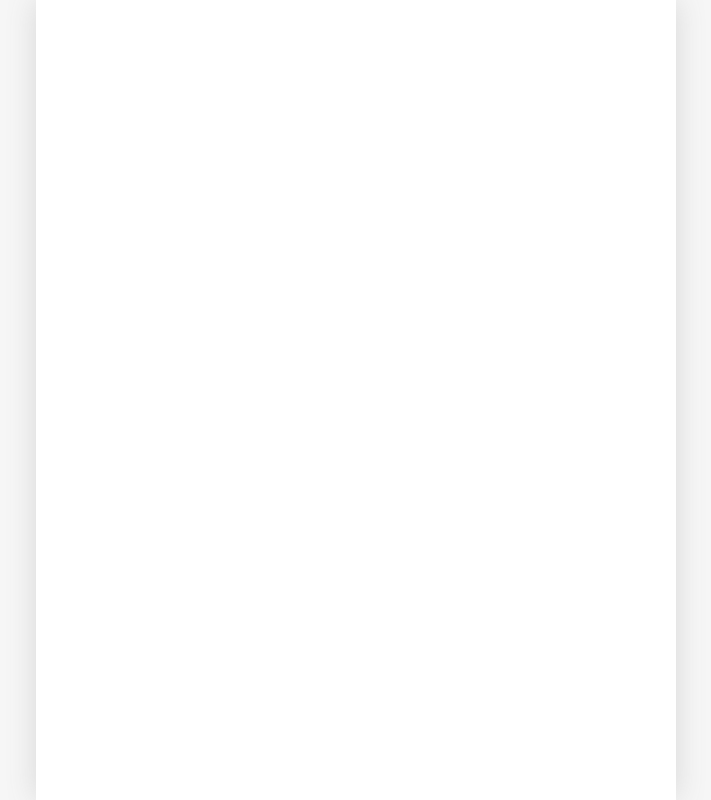
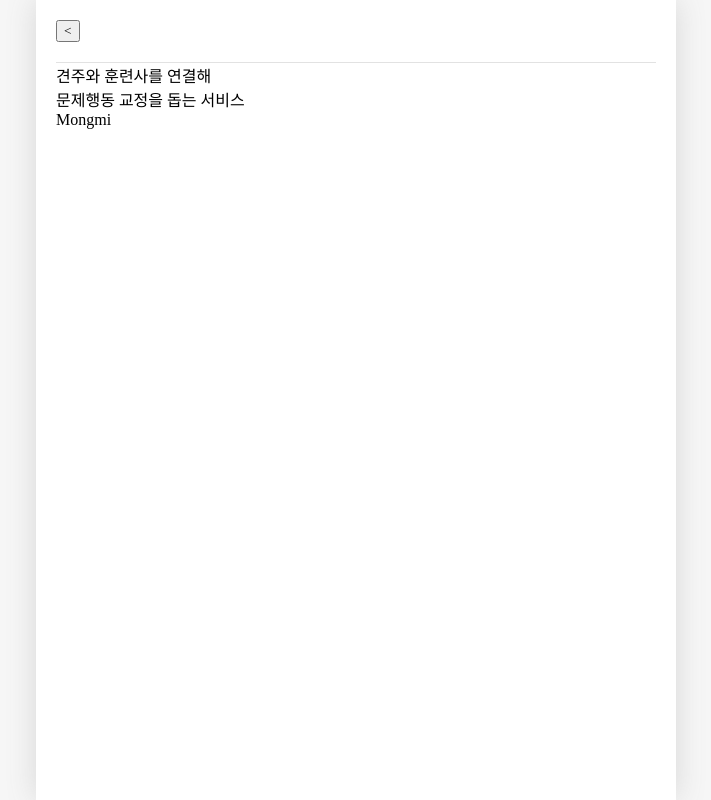
Before and after one commit to mungdori999/sponge-front, a React (Vite) app: page /login in a window 1280 px wide. Before the commit this address had no page. Shown: the whole page, without its empty margins (284-995 px from the left). Built offline with nearby package versions, Linux system fonts and the light colour scheme; a web font is replaced by a local one.

Commit message:
login page

```diff
--- a/src/App.jsx
+++ b/src/App.jsx
@@ -3,6 +3,7 @@
 import { Routes, Route, useNavigate } from "react-router-dom";
 import PostListPage from "./page/PostListPage.jsx";
 import { useState, createContext } from "react";
+import LoginPage from "./page/LoginPage.jsx";
 export const TabContext = createContext();
 
 function App() {
@@ -37,6 +38,7 @@
         <Routes>
           <Route path="/" element={<HomePage />} />
           <Route path="/post" element={<PostListPage />} />
+          <Route path="/login" element={<LoginPage />} />
         </Routes>
       </TabContext.Provider>
     </div>
--- /dev/null
+++ b/src/component/Login/LoginBanner.jsx
@@ -0,0 +1,12 @@
+import "../../css/Login/LoginBanner.css";
+const LoginBanner = () => {
+  return (
+    <div className="LoginBanner">
+      <div className="LoginBanner_text">견주와 훈련사를 연결해</div>
+      <div className="LoginBanner_text">문제행동 교정을 돕는 서비스</div>
+      <div className="brand_banner">Mongmi</div>
+    </div>
+  );
+};
+
+export default LoginBanner;
--- /dev/null
+++ b/src/component/common/BackButton.jsx
@@ -0,0 +1,17 @@
+import { useNavigate } from "react-router-dom";
+
+const BackButton = () => {
+  const nav = useNavigate();
+  return (
+    <button
+      className="BackButton"
+      onClick={() => {
+        nav(-1);
+      }}
+    >
+      {"<"}
+    </button>
+  );
+};
+
+export default BackButton;
--- a/src/page/HomePage.jsx
+++ b/src/page/HomePage.jsx
@@ -10,15 +10,18 @@
 import ReadMore from "../component/common/ReadMore";
 import { TabContext } from "../App";
 import { useContext } from "react";
+import { useNavigate } from "react-router-dom";
 
 const HomePage = () => {
   const { activeTab, handleTabClick } = useContext(TabContext);
-
+  const nav = useNavigate();
   return (
     <div>
       <Header
         leftchild={<Brand />}
-        rightchild={<LoginButton text={"로그인/가입"} />}
+        rightchild={
+          <LoginButton text={"로그인/가입"} onClick={() => nav("/login")} />
+        }
       />
       <Search />
       <Banner />
--- /dev/null
+++ b/src/page/LoginPage.jsx
@@ -0,0 +1,14 @@
+import BackButton from "../component/common/BackButton";
+import Header from "../component/Header/Header";
+import LoginBanner from "../component/Login/LoginBanner";
+
+const LoginPage = () => {
+  return (
+    <div className="LoginPage">
+      <Header leftchild={<BackButton />} />
+      <LoginBanner />
+    </div>
+  );
+};
+
+export default LoginPage;
```
Also changed, not shown: src/css/Login/LoginBanner.css (added).
